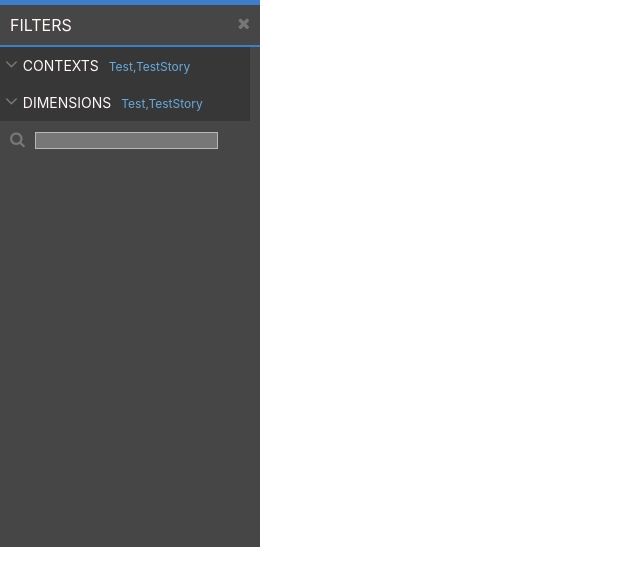
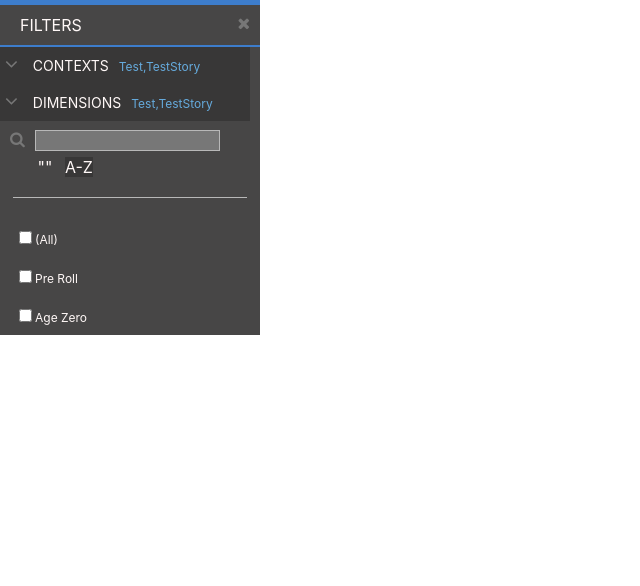
Before and after one commit to olizarevichroman/react-filters-widget, a React (Create React App) app: page / in a window 1280 px wide. Shown: the top 586 px of the page, without its empty margins (0-640 px from the left). Built offline with nearby package versions, Linux system fonts and the light colour scheme.

Commit message:
added filter elements, changed some styles

```diff
--- a/src/App.css
+++ b/src/App.css
@@ -8,6 +8,30 @@
   width: 230px;
   left: 10px;
   background-color: #383737;
+  z-index: 10;
+}
+
+.filter-elements-wrapper
+{
+  width: 20px;
+}
+
+.filter-elements-select
+{
+  width: 20px;
+  border-radius: 2px;
+  display: inline-block;
+}
+
+.text-wrapper
+{
+  text-align: center;
+  margin: 0px;
+}
+
+.filter-elements-container
+{
+  padding-left: 35px;
 }
 
 .dropdown-header span
@@ -24,6 +48,39 @@
   position: relative;
 }
 
+.header-label
+{
+  display: inline-block;
+  margin-left: 10px;
+}
+
+.filter-result-container
+{
+  padding-left: 5px;
+  /* padding-right: 20px;
+  padding-left: 20px;
+  padding-bottom: 10px; */
+  min-height: 60px;
+  max-height: 400px;
+}
+
+.filter-elements-container-after::after
+{
+  content: "";
+  display: block;
+  border-bottom: 1px solid #b8b8b8;
+  transform: scaleX(0.9);
+  position: relative;
+  margin-top: 20px;
+  margin-bottom: 20px;
+}
+
+.filterElement
+{
+  background-color: #383737;
+  display: inline-block;
+  margin-left: 10px;
+}
 
 .filtersWidgetHeader
 {
@@ -40,7 +97,6 @@
 
 .widget-content-container
 {
-  height: 500px;
   position: relative;
   border-top: 2px solid #3d7dcc;
 }
@@ -67,6 +123,7 @@
   padding: 0px;
   border: 1px solid #b8b8b8;
   color: #fff8f7;
+  padding: 2px;
   padding-left: 4px;
 }
 
@@ -114,7 +171,8 @@ input[type="checkbox"]
 
 .dropdown-element
 {
-  padding: 5px;
+  padding: 10px;
+  font-size: 12px;
 }
 
 ul
--- a/src/DropdownHeaderComponent.js
+++ b/src/DropdownHeaderComponent.js
@@ -8,7 +8,7 @@ export default class DropdownHeaderComponent extends Component {
         return (
             <div className="dropdown-header">
                     <DropdownArrow toogle={this.props.toogle}/>
-                    <span>{this.props.name}</span>
+                    <span className="header-label">{this.props.name}</span>
                     <span className="selectedValues">{selectedMock.toString()}</span>
             </div>
         )
--- a/src/FilterComponent.js
+++ b/src/FilterComponent.js
@@ -1,11 +1,17 @@
 import React, { Component } from 'react';
 import SearchComponent from './SearchComponent';
+import FilterElementsContainer from './FilterElementsContainer';
+import FilterResultComponent from './FilterResultComponent';
+
+
 
 class FilterComponent extends Component {
     render() {
         return (
-            <div>
+            <div className="filter-component">
                 <SearchComponent/>
+                <FilterElementsContainer/>
+                <FilterResultComponent/>
             </div>
         );
     }
--- /dev/null
+++ b/src/FilterElement.js
@@ -0,0 +1,17 @@
+import React, { Component } from 'react';
+
+class FilterElement extends Component {
+
+    constructor(props)
+    {
+        super(props);
+    }
+
+    render() {
+        return (
+            <p className="filterElement text-wrapper">{this.props.label}</p>
+        );
+    }
+}
+
+export default FilterElement;
--- /dev/null
+++ b/src/FilterElementsContainer.js
@@ -0,0 +1,18 @@
+import React, { Component } from 'react';
+import FilterElementsSelect from './FilterElementsSelect';
+import FilterElement from './FilterElement';
+
+class FilterElementsContainer extends Component {
+    render() {
+        return (
+            <div className="filter-elements-container-after">
+                <div className="filter-elements-container">
+                    <FilterElementsSelect/>
+                    <FilterElement label="A-Z"/>
+                </div>
+            </div>
+        );
+    }
+}
+
+export default FilterElementsContainer;
--- /dev/null
+++ b/src/FilterElementsSelect.js
@@ -0,0 +1,32 @@
+import React, { Component } from 'react';
+import FilterElement from './FilterElement';
+
+var filterF = (arr) => arr;
+
+const mockFilterElements = [
+    {label: "''", filterFunction : filterF, isDefault: true},
+    {label: "**", filterFunction : filterF},
+    {label: "//", filterFunction : filterF}
+]
+//We can
+
+class FilterElementsSelect extends Component {
+
+    constructor(props)
+    {
+        super(props);
+
+        this.state = {...mockFilterElements[0]};
+    }
+
+
+    render() {
+        return (
+            <div className="filter-elements-select">
+                <p className="text-wrapper">""</p>
+            </div>
+        );
+    }
+}
+
+export default FilterElementsSelect;
--- /dev/null
+++ b/src/FilterResultComponent.js
@@ -0,0 +1,24 @@
+import React, { Component } from 'react';
+import ContentElementComponent from './ContentElementComponent';
+
+const mockResults = [
+    "(All)", "Pre Roll", "Age Zero"
+]
+
+class FilterResultComponent extends Component {
+
+    constructor(props)
+    {
+        super(props);
+    }
+
+    render() {
+        return (
+            <div className="filter-result-container">
+                {mockResults.map((res, index) => <ContentElementComponent text={res} key={index}/>)}
+            </div>
+        );
+    }
+}
+
+export default FilterResultComponent;
--- a/src/FiltersWidgetContentContainer.js
+++ b/src/FiltersWidgetContentContainer.js
@@ -16,6 +16,7 @@ class FiltersWidgetContentContainer extends Component {
                 <DropdownsContainer/>
                 <FilterComponent/>
             </div>
+
         );
     }
 }
--- a/src/FiltersWidgetHeader.js
+++ b/src/FiltersWidgetHeader.js
@@ -4,7 +4,7 @@ export default class FiltersWidgetHeader extends Component {
     render() {
         return (
             <div className="filtersWidgetHeader">
-                <span>FILTERS</span>
+                <span className="header-label">FILTERS</span>
                 <span className="fa fa-close close-thik" onClick={this.props.toogleContent}></span>
             </div>
         )
```
